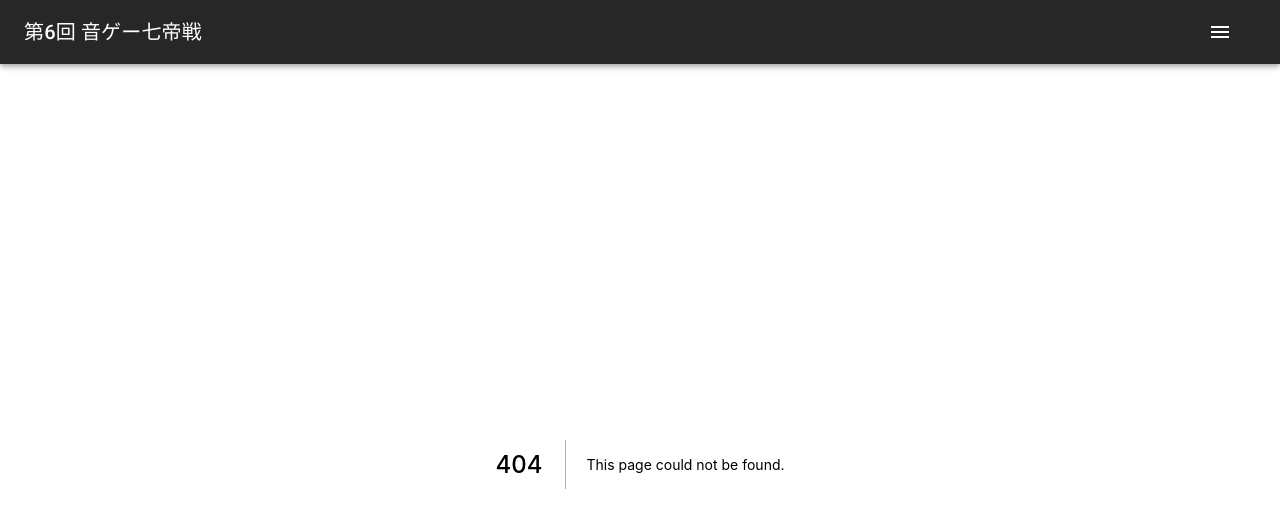
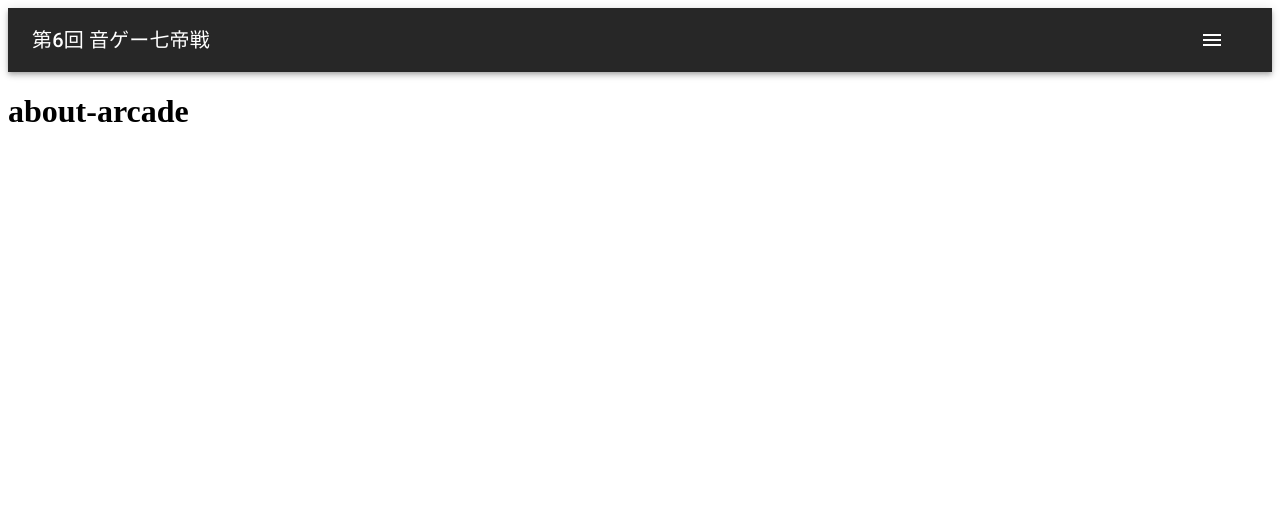
Before and after one commit to saku411/otoge-web, a Next.js app: page /about-arcade in a window 1280 px wide. Before the commit this address had no page. Shown: the top 512 px of the page. Built offline with nearby package versions, Linux system fonts and the light colour scheme.

Commit message:
ページの追加 #13 #14 #15 #16

```diff
--- /dev/null
+++ b/pages/about-arcade.tsx
@@ -0,0 +1,7 @@
+import React from 'react'
+
+const AboutArcade = () => {
+  return <h1>about-arcade</h1>
+}
+
+export default AboutArcade
```
Also changed, not shown: pages/about-ouchi.tsx (added, +7 -0 lines), pages/howto.tsx (added, +7 -0 lines), pages/setpiece.tsx (added, +7 -0 lines).
